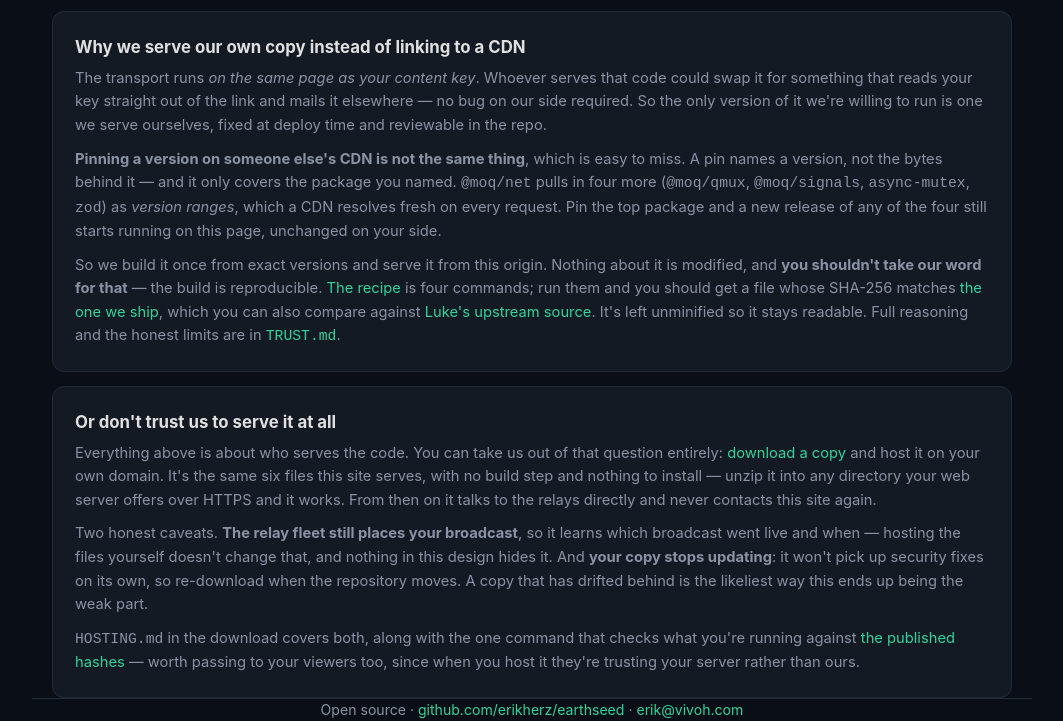
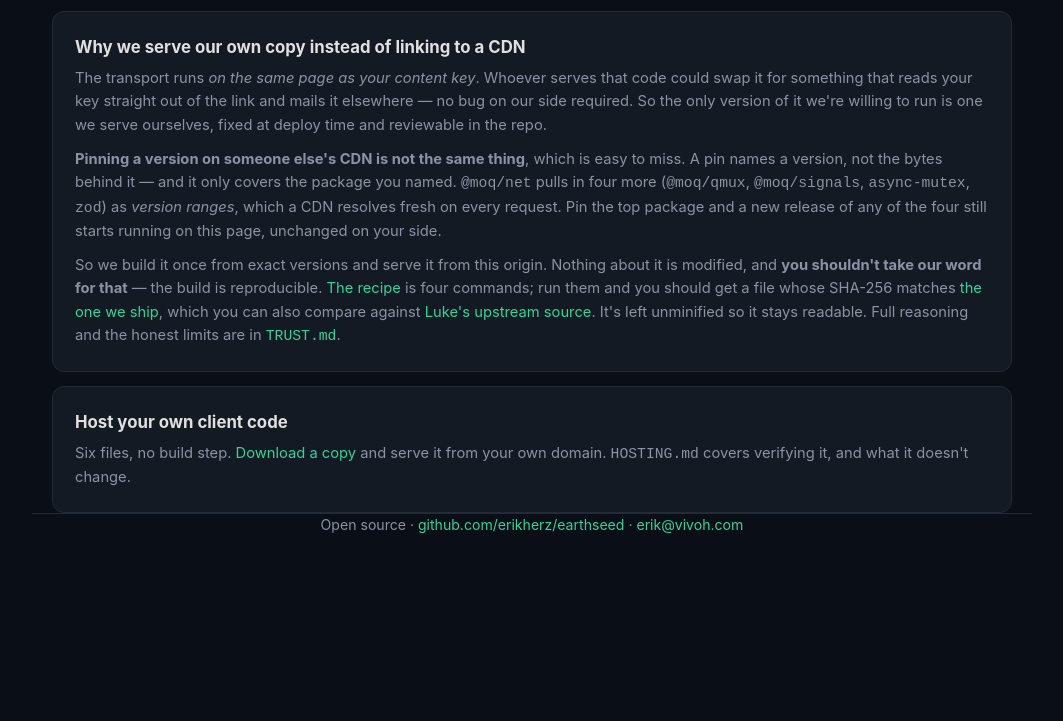
Before and after one commit to erikherz/earthseed, a website: page simple/index.html in a window 1280 px wide. Shown: the part 3509-4230 px from the top of the page, without its empty margins (108-1171 px from the left). After the commit the page ends 4045 px from the top, so only its background shows below. Drawn offline with Linux system fonts and the light colour scheme.

Commit message:
landing: cut the self-hosting block down to its point
The section had grown into three paragraphs arguing a case the surrounding section already makes.
Headline is now what the thing actually is, and the body is one sentence: what you get, where to
get it, and where the caveats live.

The caveats themselves are not lost — the fleet still learning when you went live, and a copy that
stops receiving fixes, are both in HOSTING.md inside the download and in the release notes. They
belong where someone is deciding whether to host, not on a landing page.

```diff
--- a/simple/index.html
+++ b/simple/index.html
@@ -334,29 +334,12 @@
       </div>
 
       <div class="feature" style="margin-top: 14px;">
-        <h3>Or don't trust us to serve it at all</h3>
+        <h3>Host your own client code</h3>
         <p>
-          Everything above is about who serves the code. You can take us out of that question
-          entirely:
-          <a href="https://github.com/erikherz/earthseed/releases/latest" target="_blank" rel="noopener">download a copy</a>
-          and host it on your own domain. It's the same six files this site serves, with no build
-          step and nothing to install — unzip it into any directory your web server offers over
-          HTTPS and it works. From then on it talks to the relays directly and never contacts this
-          site again.
-        </p>
-        <p style="margin-top: 10px;">
-          Two honest caveats. <b>The relay fleet still places your broadcast</b>, so it learns which
-          broadcast went live and when — hosting the files yourself doesn't change that, and nothing
-          in this design hides it. And <b>your copy stops updating</b>: it won't pick up security
-          fixes on its own, so re-download when the repository moves. A copy that has drifted behind
-          is the likeliest way this ends up being the weak part.
-        </p>
-        <p style="margin-top: 10px;">
-          <code>HOSTING.md</code> in the download covers both, along with the one command that
-          checks what you're running against
-          <a href="https://github.com/erikherz/earthseed/blob/main/INTEGRITY.md" target="_blank" rel="noopener">the published hashes</a> —
-          worth passing to your viewers too, since when you host it they're trusting your server
-          rather than ours.
+          Six files, no build step.
+          <a href="https://github.com/erikherz/earthseed/releases/latest" target="_blank" rel="noopener">Download a copy</a>
+          and serve it from your own domain. <code>HOSTING.md</code> covers verifying it, and what
+          it doesn't change.
         </p>
       </div>
     </section>
```
Also changed, not shown: INTEGRITY.md (+1 -1 lines).
